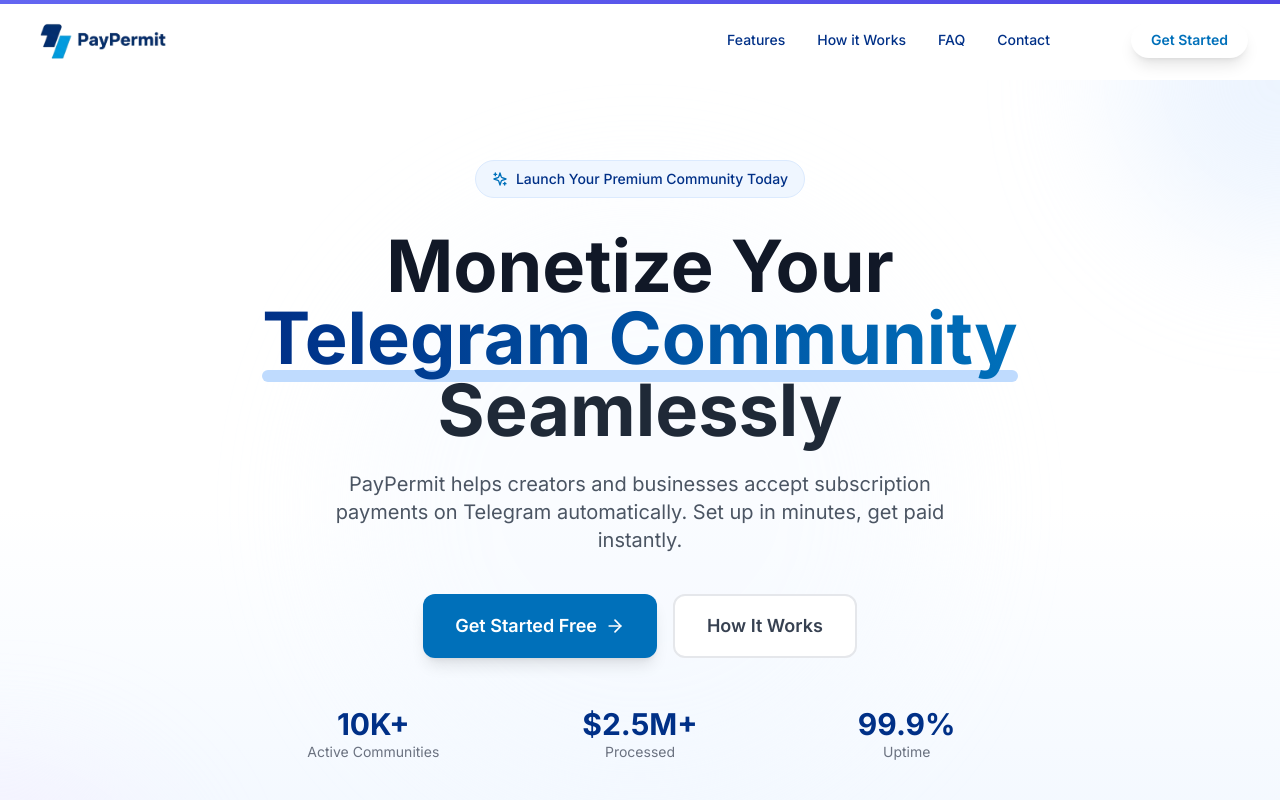
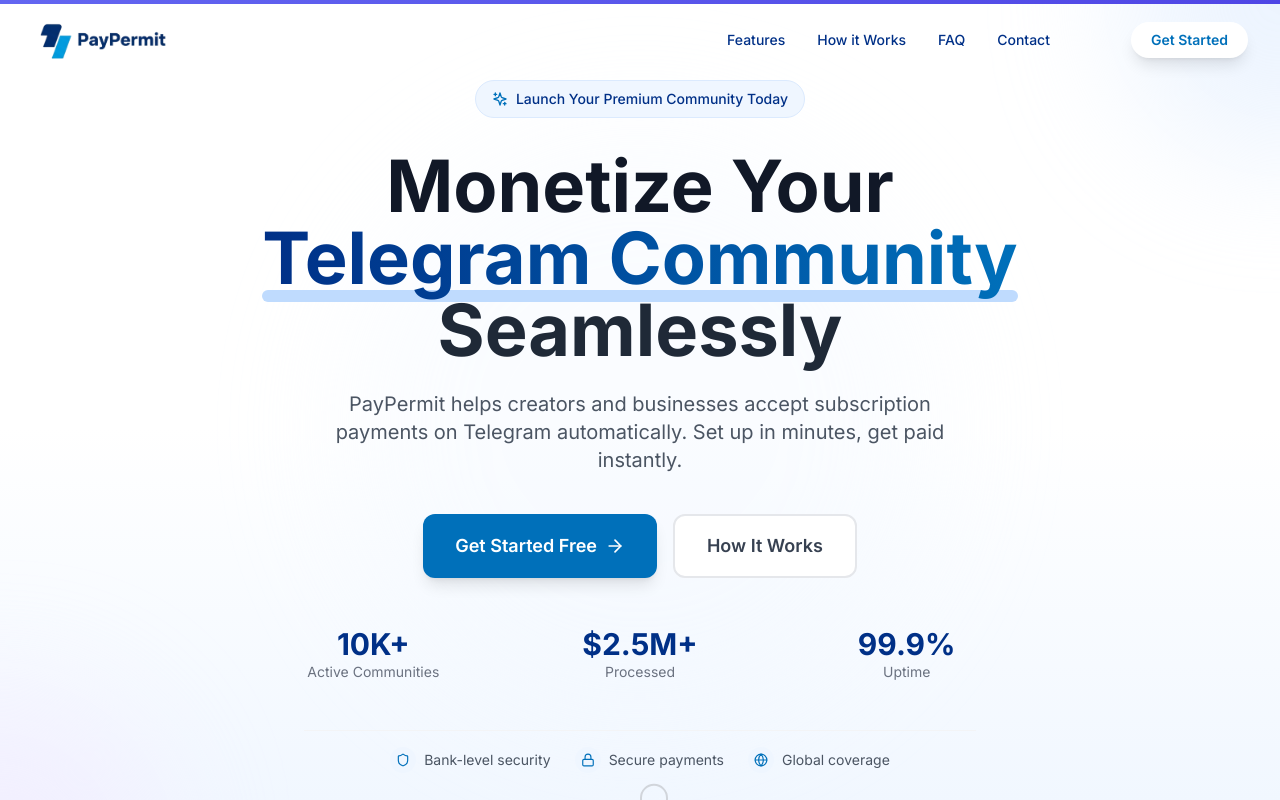
Before and after one commit to paypermit/paypermit.github.io, a React (Vite) app: page / in a window 1280 px wide. Shown: the top 800 px of the page. Built offline with nearby package versions, Linux system fonts and the light colour scheme.

Commit message:
headerchange

```diff
--- a/src/components/layout/Navbar.jsx
+++ b/src/components/layout/Navbar.jsx
@@ -1,3 +1,174 @@
+// import React, { useState, useEffect } from 'react';
+// import { motion, AnimatePresence } from 'framer-motion';
+// import { Menu, X, Send } from 'lucide-react';
+// import { navigationLinks } from '../../utils/constants';
+
+// const Navbar = () => {
+//   const [isOpen, setIsOpen] = useState(false);
+//   const [scrolled, setScrolled] = useState(false);
+
+//   useEffect(() => {
+//     const handleScroll = () => {
+//       setScrolled(window.scrollY > 20);
+//     };
+//     window.addEventListener('scroll', handleScroll);
+//     return () => window.removeEventListener('scroll', handleScroll);
+//   }, []);
+
+//   const scrollToSection = (href) => {
+//     const element = document.querySelector(href);
+//     if (element) {
+//       element.scrollIntoView({ behavior: 'smooth' });
+//     }
+//     setIsOpen(false);
+//   };
+
+//   return (
+//     <nav className={`fixed top-0 left-0 right-0 z-50 transition-all duration-300 ${
+//       scrolled
+//         ? 'bg-white shadow-md border-b border-gray-100'
+//         : 'bg-transparent'
+//     }`}>
+//       <div className="max-w-7xl mx-auto px-4 sm:px-6 lg:px-8">
+//         <div className="flex justify-between items-center h-16 md:h-20">
+//           {/* Logo - Changes based on scroll state */}
+//           <a
+//             href="#"
+//             className="flex items-center gap-2 group"
+//             onClick={(e) => {
+//               e.preventDefault();
+//               window.scrollTo({ top: 0, behavior: 'smooth' });
+//             }}
+//           >
+//             {/* Logo for scrolled state (white background) */}
+//             {scrolled ? (
+//               <div
+//               className="text-xl font-bold text-[#0070ba] group-hover:text-[#003087] transition-colors">
+//                 <img
+//                   src="/images/logo2.png"
+//                   alt="PayPermit Logo"
+//                   className="w-36 h-36 object-contain p-1"
+//                 />
+//               </div>
+//             ) : (
+//               /* Logo for transparent navbar (with white text or light version) */
+//               <div className="text-xl font-bold transition-colors">
+//                 <img
+//                   src="/images/logo2.png"
+//                   alt="PayPermit Logo"
+//                   className="w-36 h-36 object-contain p-1"
+
+//                   // className="w-36 h-36 object-contain p-1 brightness-0 invert"
+//                 />
+//               </div>
+//             )}
+//           </a>
+
+//           {/* Desktop Navigation - PayPermit Links */}
+//           <div className="hidden md:flex items-center gap-6 lg:gap-8">
+//             {navigationLinks.map((link) => (
+//               <button
+//                 key={link.href}
+//                 onClick={() => scrollToSection(link.href)}
+//                 className={`text-sm font-medium transition-colors ${
+//                   scrolled
+//                     ? 'text-gray-700 hover:text-[#0070ba]'
+//                     : 'text-[#003087] hover:text-gray-200'
+//                 }`}
+//               >
+//                 {link.name}
+//               </button>
+//             ))}
+
+//             <div className={`h-5 w-px ${scrolled ? 'bg-gray-300' : 'bg-white/30'} mx-2`} />
+
+
+//             <button
+//               onClick={() => window.open('https://t.me/paypermit_bot', '_blank')}
+//               className={`px-5 py-2 rounded-full text-sm font-semibold transition-all ${
+//                 scrolled
+//                   ? 'bg-[#0070ba] text-white hover:bg-[#003087] shadow-md'
+//                   : 'bg-white text-[#0070ba] hover:bg-gray-100 shadow-lg'
+//               }`}
+//             >
+//               Get Started
+//             </button>
+//           </div>
+
+//           {/* Mobile Menu Button */}
+//           <div className="md:hidden">
+//             <button
+//               onClick={() => setIsOpen(!isOpen)}
+//               className={`p-2 rounded-lg transition-all ${
+//                 scrolled
+//                   ? 'text-gray-700 hover:bg-gray-100'
+//                   : 'text-white hover:bg-white/10'
+//               }`}
+//             >
+//               {isOpen ? <X size={24} color='#0070ba' /> : <Menu size={24} color='#0070ba' />}
+//             </button>
+//           </div>
+//         </div>
+//       </div>
+
+//       {/* Mobile Menu */}
+//       <AnimatePresence>
+//         {isOpen && (
+//           <motion.div
+//             initial={{ opacity: 0, height: 0 }}
+//             animate={{ opacity: 1, height: 'auto' }}
+//             exit={{ opacity: 0, height: 0 }}
+//             className="md:hidden bg-white shadow-xl"
+//           >
+//             <div className="px-4 py-6 space-y-4">
+//               {/* Mobile menu logo */}
+//               {/* <div className="mb-4 pb-4 border-b border-gray-100">
+//                 <img
+//                   src="/images/logo2.png"
+//                   alt="PayPermit Logo"
+//                   className="w-32 h-32 object-contain"
+//                 />
+//               </div> */}
+//               {navigationLinks.map((link) => (
+//                 <button
+//                   key={link.href}
+//                   onClick={() => scrollToSection(link.href)}
+//                   className="block w-full text-left py-2 text-gray-700 hover:text-[#0070ba] font-medium"
+//                 >
+//                   {link.name}
+//                 </button>
+//               ))}
+//               <div className="border-t border-gray-100 pt-4">
+//                 <button
+//                   onClick={() => {
+//                     window.open('https://t.me/paypermit_bot', '_blank');
+//                     setIsOpen(false);
+//                   }}
+//                   className="block w-full text-left py-2 text-gray-700 hover:text-[#0070ba] font-medium"
+//                 >
+//                   Log In
+//                 </button>
+//                 <button
+//                   onClick={() => {
+//                     window.open('https://t.me/paypermit_bot', '_blank');
+//                     setIsOpen(false);
+//                   }}
+//                   className="w-full mt-2 px-5 py-3 bg-[#0070ba] text-white rounded-full font-semibold hover:bg-[#003087] transition-colors"
+//                 >
+//                   Get Started
+//                 </button>
+//               </div>
+//             </div>
+//           </motion.div>
+//         )}
+//       </AnimatePresence>
+//     </nav>
+//   );
+// };
+
+// export default Navbar;
+
+
 import React, { useState, useEffect } from 'react';
 import { motion, AnimatePresence } from 'framer-motion';
 import { Menu, X, Send } from 'lucide-react';
@@ -24,11 +195,18 @@
   };
 
   return (
-    <nav className={` top-0 left-0 right-0   transition-all duration-300 ${
-      scrolled
-        ? 'bg-white fixed z-50  border-gray-100 '
-        : 'bg-transparent '
-    }`}>
+    <nav
+      className={`fixed top-0 left-0 right-0 z-50 transition-all duration-300 ${
+        scrolled
+          ? 'bg-white shadow-md border-b border-gray-100'
+          : 'bg-transparent'
+      }`}
+      style={{
+        transform: 'translateZ(0)',
+        willChange: 'transform',
+        backfaceVisibility: 'hidden'
+      }}
+    >
       <div className="max-w-7xl mx-auto px-4 sm:px-6 lg:px-8">
         <div className="flex justify-between items-center h-16 md:h-20">
           {/* Logo - Changes based on scroll state */}
@@ -57,8 +235,6 @@
                   src="/images/logo2.png"
                   alt="PayPermit Logo"
                   className="w-36 h-36 object-contain p-1"
-
-                  // className="w-36 h-36 object-contain p-1 brightness-0 invert"
                 />
               </div>
             )}
@@ -121,14 +297,6 @@
             className="md:hidden bg-white shadow-xl"
           >
             <div className="px-4 py-6 space-y-4">
-              {/* Mobile menu logo */}
-              {/* <div className="mb-4 pb-4 border-b border-gray-100">
-                <img
-                  src="/images/logo2.png"
-                  alt="PayPermit Logo"
-                  className="w-32 h-32 object-contain"
-                />
-              </div> */}
               {navigationLinks.map((link) => (
                 <button
                   key={link.href}
```
